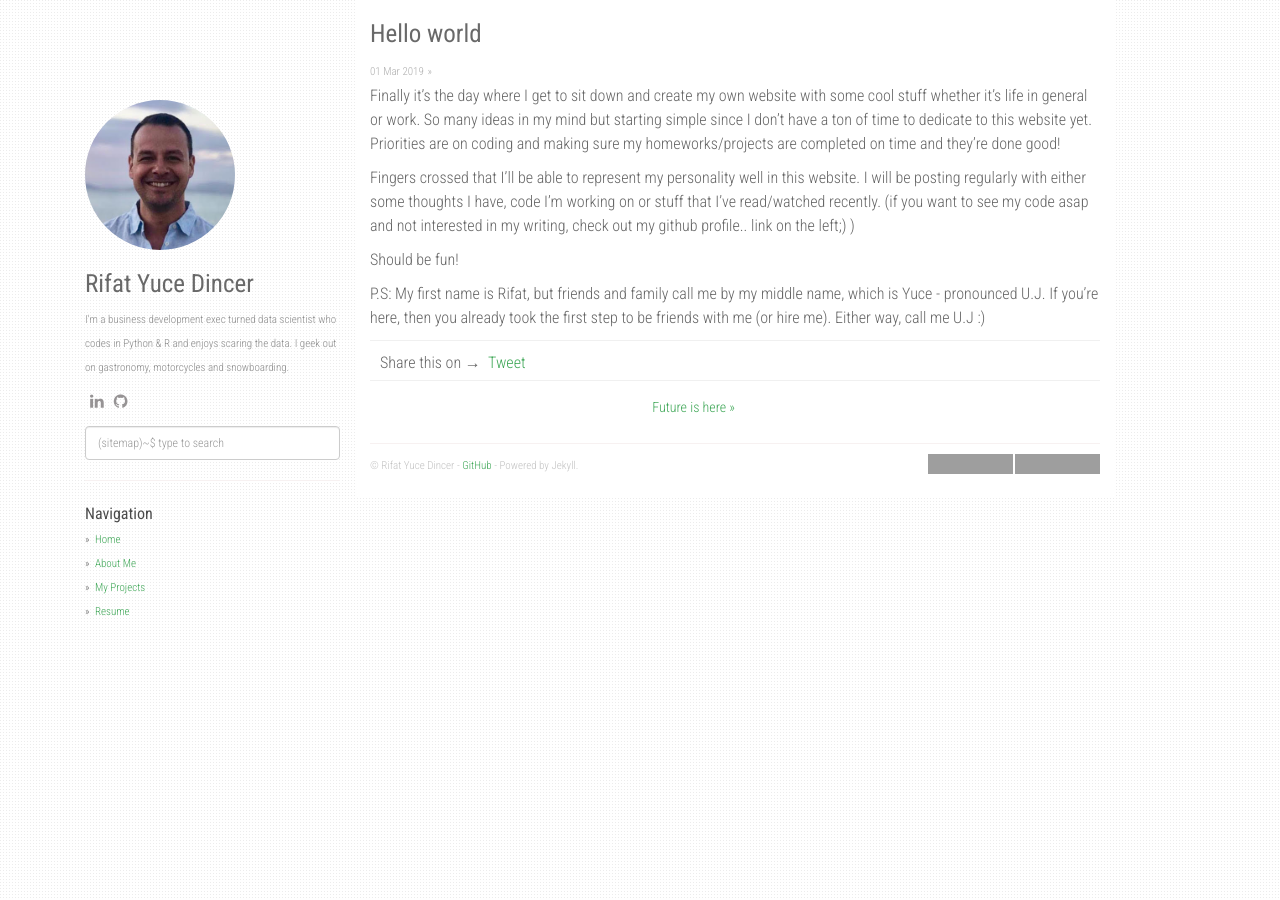
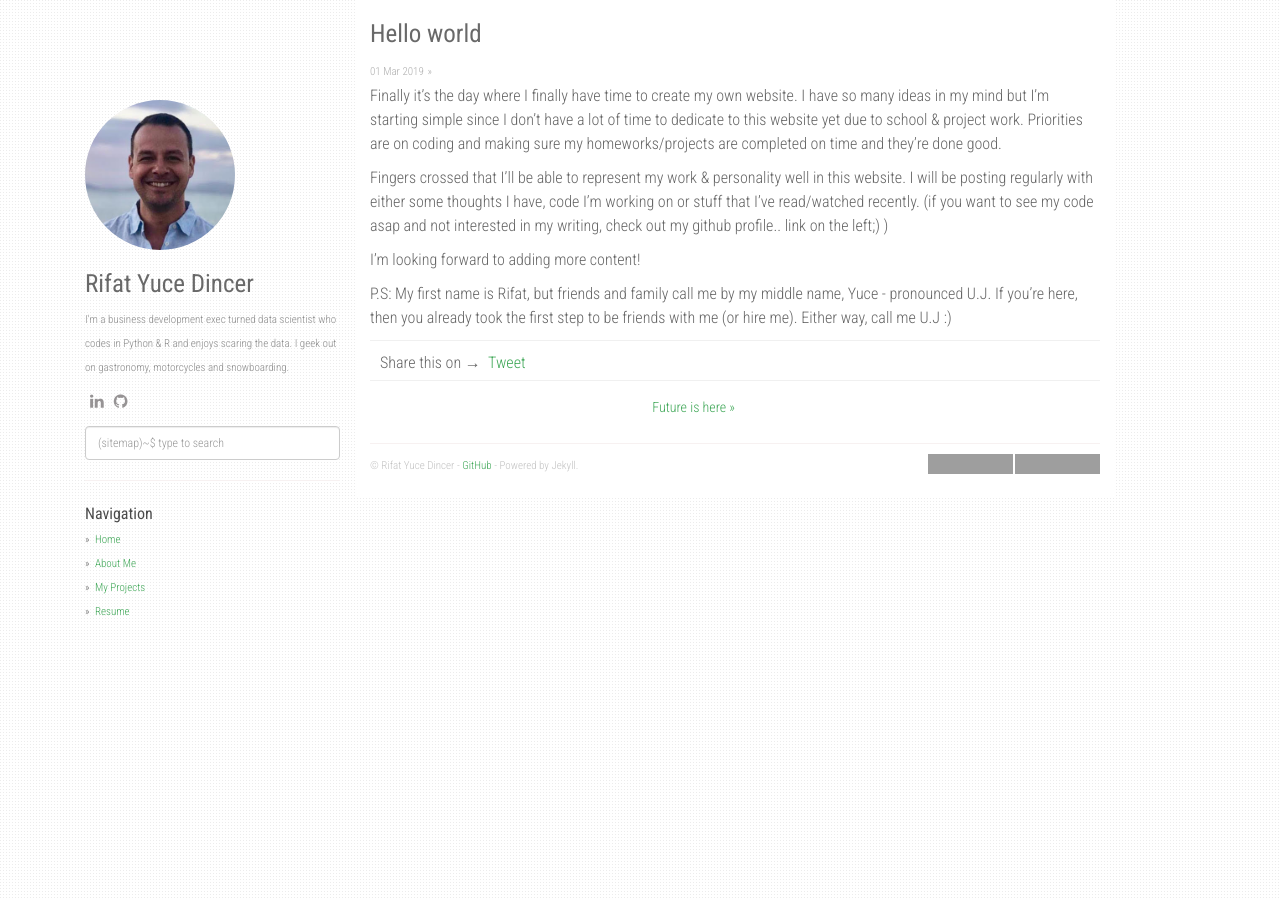
Before and after one commit to yucedincer/yucedincer.github.io, a Jekyll site: the page built from _posts/2019-03-01-Hello World.md, in a window 1280 px wide. Built offline with Jekyll 4.4.1, drawn with Linux system fonts in a browser that asks for light colours; nearby versions of some CDN libraries; our own code applies the rules of GitHub Pages for plain Markdown files; comment, search, counter and statistics services are not loaded; grey boxes are pictures that could not be loaded.

Commit message:
old post push

```diff
--- a/_posts/2019-03-01-Hello World.md
+++ b/_posts/2019-03-01-Hello World.md
@@ -1,8 +1,8 @@
-Finally it's the day where I get to sit down and create my own website with some cool stuff whether it's life in general or work. So many ideas in my mind but starting simple since I don't have a ton of time to dedicate to this website yet. Priorities are on coding and making sure my homeworks/projects are completed on time and they're done good!
+Finally it's the day where I finally have time to create my own website. I have so many ideas in my mind but I'm starting simple since I don't have a lot of time to dedicate to this website yet due to school & project work. Priorities are on coding and making sure my homeworks/projects are completed on time and they're done good.
 
-Fingers crossed that I'll be able to represent my personality well in this website. I will be posting regularly with either some thoughts I have, code I'm working on or stuff that I've read/watched recently.
+Fingers crossed that I'll be able to represent my work & personality well in this website. I will be posting regularly with either some thoughts I have, code I'm working on or stuff that I've read/watched recently.
 (if you want to see my code asap and not interested in my writing, check out my github profile.. link on the left;) )
 
-Should be fun!
+I'm looking forward to adding more content!
 
-P.S: My first name is Rifat, but friends and family call me by my middle name, which is Yuce - pronounced U.J. If you're here, then you already took the first step to be friends with me (or hire me). Either way, call me U.J :)
+P.S: My first name is Rifat, but friends and family call me by my middle name, Yuce - pronounced U.J. If you're here, then you already took the first step to be friends with me (or hire me). Either way, call me U.J :)
```
